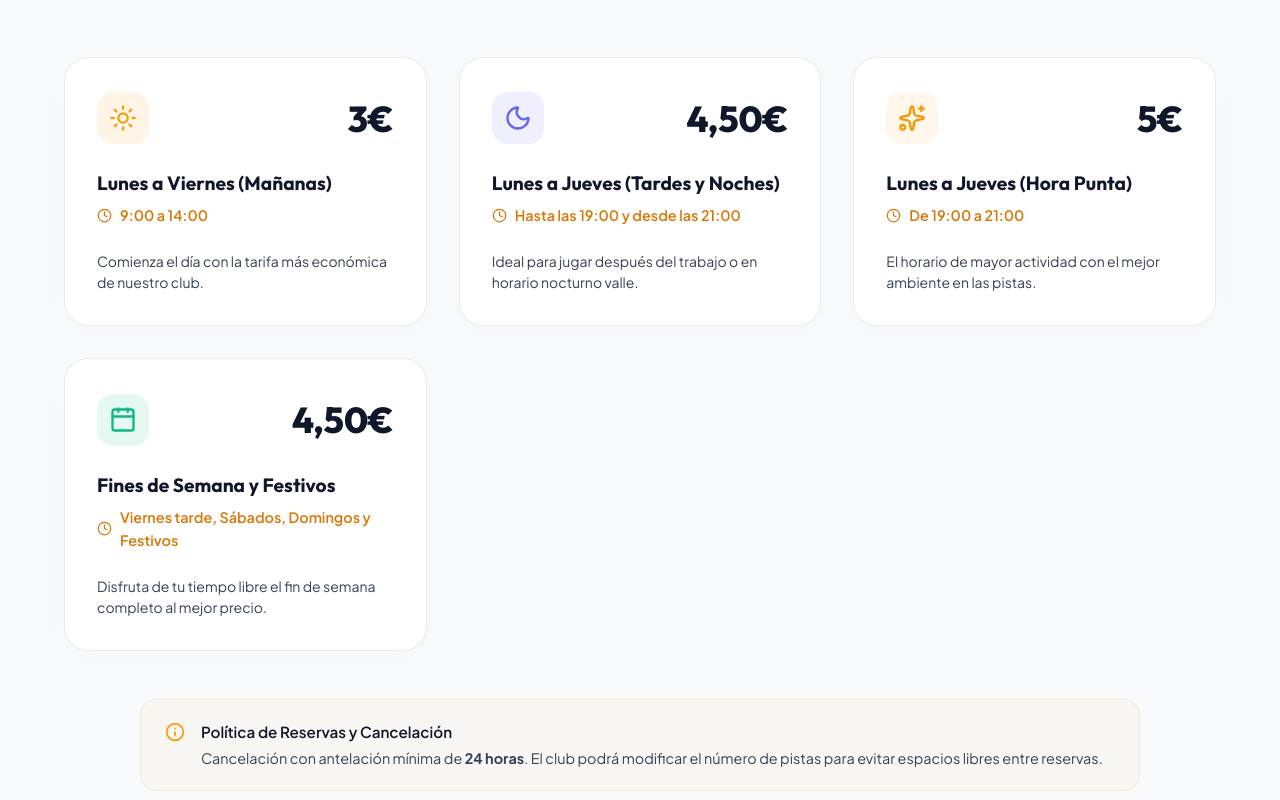
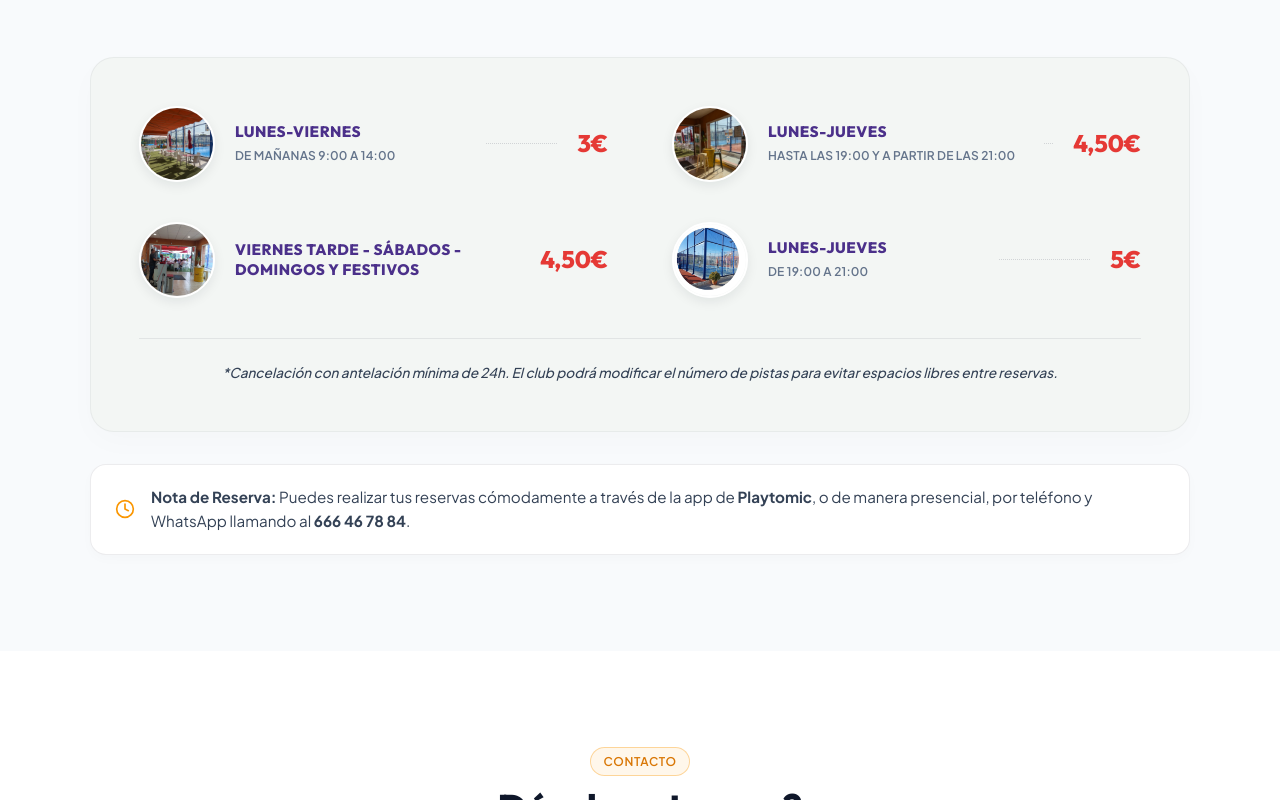
Before and after one commit to isabelfdezramirez/solopadel-web, a React (Vite) app: page / in a window 1280 px wide. Shown: the part 6140-6940 px from the top of the page. Built offline with nearby package versions, Linux system fonts and the light colour scheme.

Commit message:
Implementar diseño de tarifas identico al folleto con 4 imagenes circulares y linea de puntos

```diff
--- a/src/components/Rates.jsx
+++ b/src/components/Rates.jsx
@@ -1,43 +1,34 @@
-import { Clock, Sun, Moon, Sparkles, Calendar, Info } from 'lucide-react';
+import { Clock } from 'lucide-react';
+import img1 from '../assets/carrousel/img1.jpeg';
+import img2 from '../assets/galeria2.jpg';
+import img3 from '../assets/galeria1.jpg';
+import img4 from '../assets/alquiler-pistas_circle.jpg';
 
 export default function Rates() {
-
-  const rateCards = [
+  const ratesData = [
     {
-      title: 'Lunes a Viernes (Mañanas)',
-      time: '9:00 a 14:00',
-      price: '3€',
-      icon: <Sun size={28} />,
-      iconColor: '#f59e0b',
-      iconBg: 'rgba(245, 158, 11, 0.1)',
-      desc: 'Comienza el día con la tarifa más económica de nuestro club.'
+      img: img1,
+      title: 'LUNES-VIERNES',
+      subtitle: 'DE MAÑANAS 9:00 A 14:00',
+      price: '3€'
     },
     {
-      title: 'Lunes a Jueves (Tardes y Noches)',
-      time: 'Hasta las 19:00 y desde las 21:00',
-      price: '4,50€',
-      icon: <Moon size={28} />,
-      iconColor: '#6366f1',
-      iconBg: 'rgba(99, 102, 241, 0.1)',
-      desc: 'Ideal para jugar después del trabajo o en horario nocturno valle.'
+      img: img2,
+      title: 'LUNES-JUEVES',
+      subtitle: 'HASTA LAS 19:00 Y A PARTIR DE LAS 21:00',
+      price: '4,50€'
     },
     {
-      title: 'Lunes a Jueves (Hora Punta)',
-      time: 'De 19:00 a 21:00',
-      price: '5€',
-      icon: <Sparkles size={28} />,
-      iconColor: 'var(--accent-color)',
-      iconBg: 'var(--accent-glow)',
-      desc: 'El horario de mayor actividad con el mejor ambiente en las pistas.'
+      img: img3,
+      title: 'VIERNES TARDE - SÁBADOS - DOMINGOS Y FESTIVOS',
+      subtitle: '',
+      price: '4,50€'
     },
     {
-      title: 'Fines de Semana y Festivos',
-      time: 'Viernes tarde, Sábados, Domingos y Festivos',
-      price: '4,50€',
-      icon: <Calendar size={28} />,
-      iconColor: '#10b981',
-      iconBg: 'rgba(16, 185, 129, 0.1)',
-      desc: 'Disfruta de tu tiempo libre el fin de semana completo al mejor precio.'
+      img: img4,
+      title: 'LUNES-JUEVES',
+      subtitle: 'DE 19:00 A 21:00',
+      price: '5€'
     }
   ];
 
@@ -54,119 +45,121 @@ export default function Rates() {
           </p>
         </div>
 
-        {/* Pricing Cards Grid */}
+        {/* Rates Table Container */}
+        <div style={{
+          backgroundColor: '#f3f6f4',
+          borderRadius: '24px',
+          padding: '3rem',
+          border: '1px solid rgba(15, 23, 42, 0.05)',
+          boxShadow: '0 10px 30px rgba(15, 23, 42, 0.02)',
+          maxWidth: '1100px',
+          margin: '3rem auto 0'
+        }} className="rates-main-card">
+          {/* 2x2 Grid */}
           <div style={{
             display: 'grid',
-          gridTemplateColumns: 'repeat(auto-fit, minmax(270px, 1fr))',
-          gap: '2rem',
-          marginTop: '3rem'
-        }} className="rates-grid">
-          {rateCards.map((card, idx) => (
+            gridTemplateColumns: 'repeat(auto-fit, minmax(450px, 1fr))',
+            gap: '2.5rem 4rem'
+          }} className="rates-grid-custom">
+            {ratesData.map((item, idx) => (
               <div
                 key={idx}
-              className="price-card"
                 style={{
-                backgroundColor: '#ffffff',
-                border: '1px solid var(--border-color)',
-                borderRadius: '24px',
-                padding: '2rem',
-                textAlign: 'left',
-                display: 'flex',
-                flexDirection: 'column',
-                justifyContent: 'space-between',
-                position: 'relative',
-                overflow: 'hidden',
-                boxShadow: '0 10px 30px rgba(15, 23, 42, 0.02)',
-                transition: 'all 0.3s cubic-bezier(0.16, 1, 0.3, 1)'
-              }}
-            >
-              <div>
-                {/* Card top badge & icon */}
-                <div style={{ display: 'flex', justifyContent: 'space-between', alignItems: 'center', marginBottom: '1.5rem' }}>
-                  <div style={{
-                    color: card.iconColor,
-                    backgroundColor: card.iconBg,
-                    padding: '0.75rem',
-                    borderRadius: '16px',
                   display: 'flex',
                   alignItems: 'center',
-                    justifyContent: 'center'
+                  justifyContent: 'space-between',
+                  width: '100%'
+                }}
+                className="rates-row-item"
+              >
+                {/* Left: Image & Text */}
+                <div style={{ display: 'flex', alignItems: 'center', gap: '1.25rem', flexGrow: 1, minWidth: 0 }}>
+                  {/* Circular Image */}
+                  <img
+                    src={item.img}
+                    alt={item.title}
+                    style={{
+                      width: '76px',
+                      height: '76px',
+                      borderRadius: '50%',
+                      objectFit: 'cover',
+                      flexShrink: 0,
+                      boxShadow: '0 4px 12px rgba(15, 23, 42, 0.08)',
+                      border: '2px solid #ffffff'
+                    }}
+                  />
+
+                  {/* Text */}
+                  <div style={{ display: 'flex', flexDirection: 'column', textAlign: 'left', minWidth: 0 }}>
+                    <h4 style={{
+                      fontSize: '0.95rem',
+                      fontWeight: 800,
+                      color: '#4B308A', // Deep purple-blue from image
+                      margin: 0,
+                      fontFamily: 'var(--font-heading)',
+                      letterSpacing: '0.5px',
+                      lineHeight: 1.3
                     }}>
-                    {card.icon}
-                  </div>
-                  <div style={{
-                    fontSize: '2.25rem',
-                    fontWeight: 800,
-                    color: 'var(--text-primary)',
-                    fontFamily: 'var(--font-heading)',
-                    display: 'flex',
-                    alignItems: 'baseline'
+                      {item.title}
+                    </h4>
+                    {item.subtitle && (
+                      <span style={{
+                        fontSize: '0.75rem',
+                        fontWeight: 600,
+                        color: 'var(--text-muted)',
+                        marginTop: '0.25rem',
+                        letterSpacing: '0.2px'
                       }}>
-                    {card.price}
+                        {item.subtitle}
+                      </span>
+                    )}
                   </div>
                 </div>
 
-                {/* Title & Time */}
-                <h4 style={{ fontSize: '1.2rem', fontWeight: 700, marginBottom: '0.5rem', color: 'var(--text-primary)', lineHeight: 1.3 }}>
-                  {card.title}
-                </h4>
+                {/* Connecting Dotted Line Spacer */}
+                <div style={{
+                  flexGrow: 1,
+                  borderBottom: '1.5px dotted rgba(15, 23, 42, 0.15)',
+                  margin: '0 1.25rem',
+                  alignSelf: 'center'
+                }} className="rates-dot-spacer"></div>
 
+                {/* Right: Price */}
                 <div style={{
-                  display: 'flex',
-                  alignItems: 'center',
-                  gap: '0.5rem',
-                  color: 'var(--accent-dark)',
-                  fontSize: '0.9rem',
-                  fontWeight: 600,
-                  marginBottom: '1rem'
+                  fontSize: '1.5rem',
+                  fontWeight: 800,
+                  color: '#E53935', // Red color from image
+                  fontFamily: 'var(--font-heading)',
+                  flexShrink: 0
                 }}>
-                  <Clock size={15} style={{ flexShrink: 0 }} />
-                  <span>{card.time}</span>
+                  {item.price}
                 </div>
-              </div>
-
-              <p style={{ fontSize: '0.875rem', color: 'var(--text-secondary)', lineHeight: 1.5, margin: 0, marginTop: '0.5rem' }}>
-                {card.desc}
-              </p>
               </div>
             ))}
           </div>
 
-
-        {/* Additional Info Callouts */}
+          {/* Cancellation Policy Footer */}
           <div style={{
-          maxWidth: '1000px',
-          margin: '3rem auto 0',
-          display: 'flex',
-          flexDirection: 'column',
-          gap: '1rem'
+            marginTop: '2.5rem',
+            borderTop: '1px solid rgba(15, 23, 42, 0.08)',
+            paddingTop: '1.5rem',
+            textAlign: 'center',
+            fontSize: '0.85rem',
+            fontStyle: 'italic',
+            color: 'var(--text-secondary)',
+            fontWeight: 500,
+            lineHeight: 1.5
           }}>
-          {/* Main Cancellation policy */}
-          <div style={{
-            backgroundColor: 'rgba(250, 150, 0, 0.03)',
-            border: '1px solid rgba(250, 150, 0, 0.15)',
-            borderRadius: '16px',
-            padding: '1.25rem 1.5rem',
-            display: 'flex',
-            alignItems: 'flex-start',
-            gap: '1rem',
-            fontSize: '0.95rem',
-            color: 'var(--text-secondary)',
-            textAlign: 'left'
-          }}>
-            <Info size={20} style={{ color: 'var(--accent-color)', flexShrink: 0, marginTop: '0.15rem' }} />
-            <div>
-              <p style={{ margin: 0, fontWeight: 600, color: 'var(--text-primary)' }}>Política de Reservas y Cancelación</p>
-              <p style={{ margin: '0.25rem 0 0 0', fontSize: '0.9rem', lineHeight: 1.5 }}>
-                Cancelación con antelación mínima de <strong>24 horas</strong>. El club podrá modificar el número de pistas para evitar espacios libres entre reservas.
-              </p>
+            *Cancelación con antelación mínima de 24h. El club podrá modificar el número de pistas para evitar espacios libres entre reservas.
           </div>
         </div>
 
-          {/* Booking Info Callout */}
+        {/* Info Callout Box */}
         <div style={{
-            backgroundColor: 'var(--bg-card)',
-            border: '1px solid var(--border-color)',
+          maxWidth: '1100px',
+          margin: '2rem auto 0',
+          backgroundColor: '#ffffff',
+          border: '1px solid rgba(15, 23, 42, 0.08)',
           borderRadius: '16px',
           padding: '1.25rem 1.5rem',
           display: 'flex',
@@ -174,26 +167,41 @@ export default function Rates() {
           gap: '1rem',
           fontSize: '0.95rem',
           color: 'var(--text-secondary)',
-            textAlign: 'left'
+          textAlign: 'left',
+          boxShadow: '0 4px 12px rgba(15, 23, 42, 0.02)'
         }}>
-            <Clock size={20} style={{ color: 'var(--action-color)', flexShrink: 0 }} />
+          <Clock size={20} style={{ color: 'var(--accent-color)', flexShrink: 0 }} />
           <span>
-              <strong>Cómo reservar:</strong> Puedes realizar tus reservas cómodamente a través de la app de <strong>Playtomic</strong>, o de manera presencial, por teléfono y WhatsApp llamando al <strong>666 46 78 84</strong>.
+            <strong>Nota de Reserva:</strong> Puedes realizar tus reservas cómodamente a través de la app de <strong>Playtomic</strong>, o de manera presencial, por teléfono y WhatsApp llamando al <strong>666 46 78 84</strong>.
           </span>
-          </div>
         </div>
 
       </div>
 
-
       <style>{`
-        .price-card {
-          transition: all 0.3s cubic-bezier(0.16, 1, 0.3, 1) !important;
+        @media (max-width: 992px) {
+          .rates-grid-custom {
+            grid-template-columns: 1fr !important;
+            gap: 2rem !important;
           }
-        .price-card:hover {
-          transform: translateY(-5px);
-          border-color: var(--accent-color) !important;
-          box-shadow: 0 15px 35px rgba(250, 150, 0, 0.05), 0 0 20px rgba(250, 150, 0, 0.02) !important;
+        }
+        @media (max-width: 576px) {
+          .rates-main-card {
+            padding: 1.5rem !important;
+          }
+          .rates-dot-spacer {
+            margin: 0 0.5rem !important;
+          }
+        }
+        @media (max-width: 400px) {
+          .rates-row-item {
+            flex-direction: column !important;
+            align-items: flex-start !important;
+            gap: 0.5rem !important;
+          }
+          .rates-dot-spacer {
+            display: none !important;
+          }
         }
       `}</style>
     </section>
```
Lines whose indentation alone changed are shown as unchanged.
